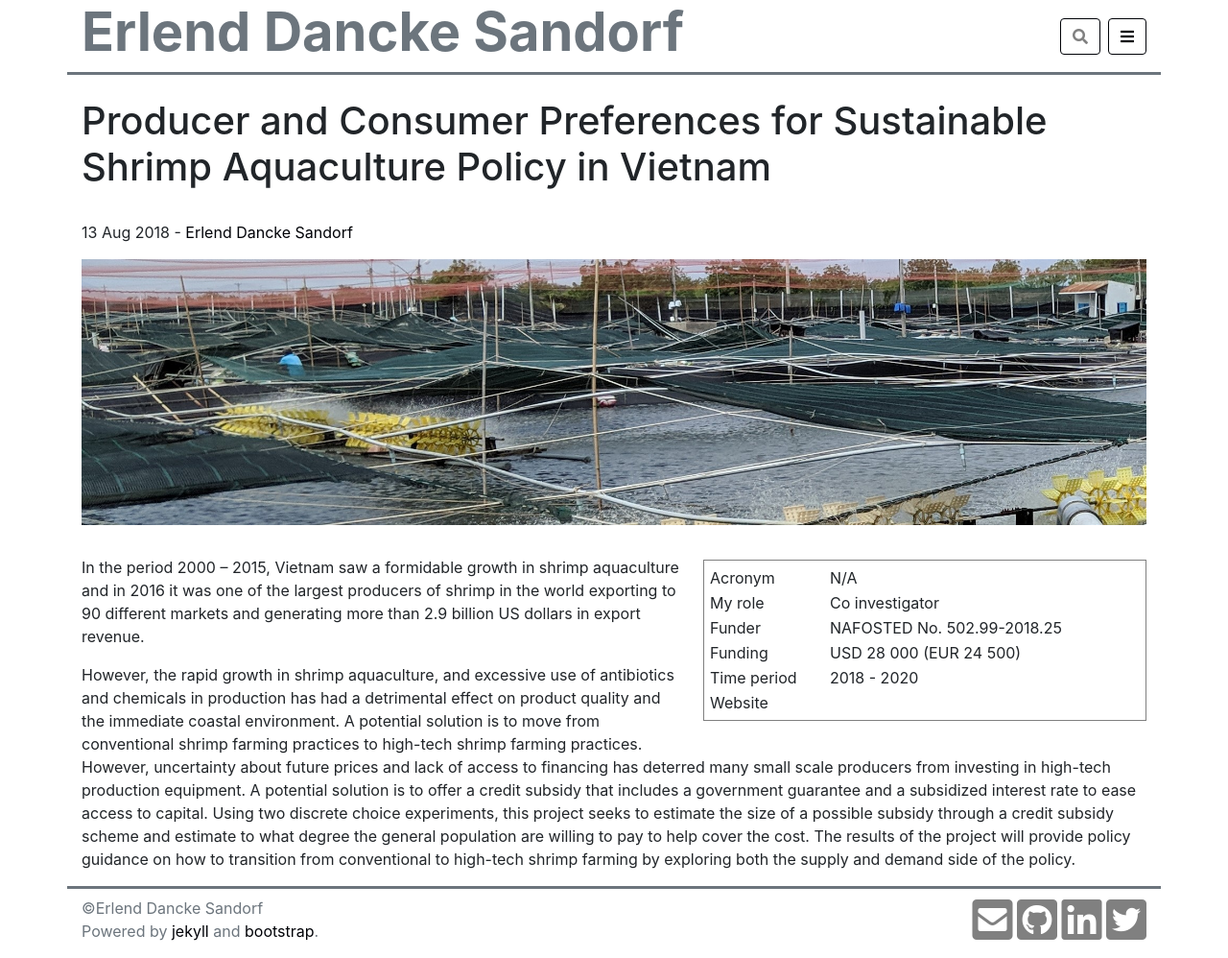
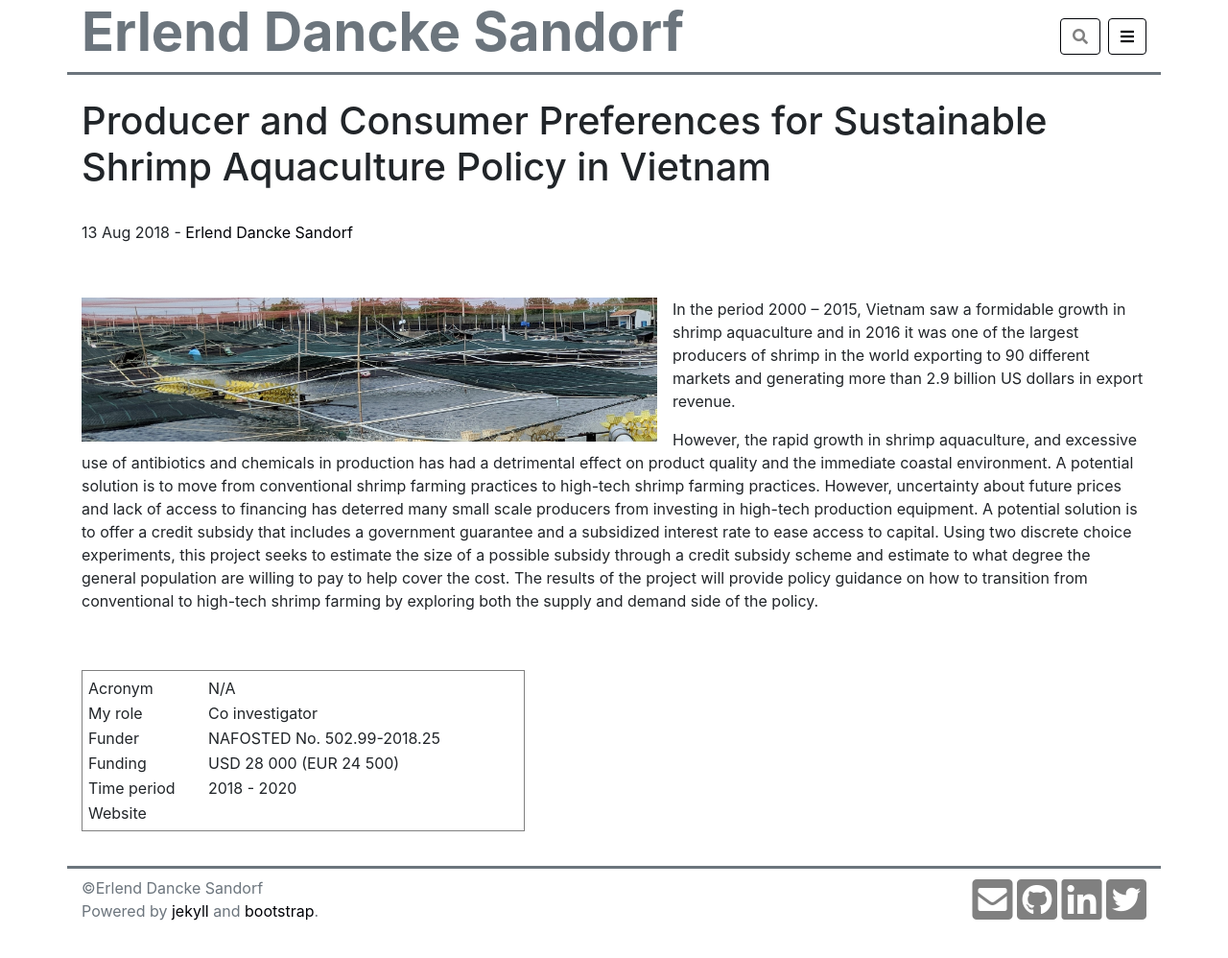
Before and after one commit to edsandorf/old-edsandorf-website, a Jekyll site: the page built from _projects/2018-08-13-sustainable-aquaculture.md, in a window 1280 px wide and 998 px high. Shown: the whole window at 96% size. Built offline with Jekyll 4.4.1, drawn with Linux system fonts in a browser that asks for light colours.

Commit message:
Updated project layouts

```diff
--- a/_layouts/project.html
+++ b/_layouts/project.html
@@ -16,12 +16,21 @@ layout: default
       </div>
     </div>
 
-    <div class = "row">
-      <img class = "img-fluid img-max-400 d-block mx-auto mb-3" src = "{{ site.baseurl }}/assets/img/{{ page.image }}">
+    <div class = "row mt-4">
+      <div class = "col-sm-12">
+              <img class = "img-fluid float-left img-project mt-3 mb-1 mr-3" src = "{{ site.baseurl }}/assets/img/{{ page.image }}">
+
+      <p class = "text-justify">
+        {{ content }}
+      </p>
+
+      </div>
     </div>
 
-      <div class = "project-info">
-        <table>
+    <div class = "row mt-4">
+      <div class = "col-sm-12">
+        <div class = "project-info">
+          <table>
           <!-- Row -->
           <tr>
             <td>
@@ -78,11 +87,6 @@ layout: default
           </tr>
         </table>
       </div>
-
-      <p class = "text-justify">
-        {{ content }}
-      </p>
-
-
-
+      </div>
+    </div>
   </div>
--- a/_sass/main.scss
+++ b/_sass/main.scss
@@ -16,10 +16,10 @@
 
 /* INFORMATION TABLE */
 .project-info {
-  float: right;
+  float: left;
   margin-top: 20px;
   margin-bottom: 20px;
-  margin-left: 20px;
+  margin-right: 20px;
   border: 1px solid var(--color-link-hover);
   padding: 5px;
 }
@@ -65,14 +65,23 @@
 }
 
 /* IMAGE SIZES POSTS */
-.img-max-400 {
-  max-height: 400px;
-  width: calc(100% - 30px);
+.img-project {
+  width: 600px;
 }
 
 
 .img-w-50 {
   width: calc(50% - 30px);
+}
+
+.card-img-custom {
+  width: 100%;
+  height: calc(width * 1.25);
+}
+
+.img-pubs {
+  max-height: calc(width * 1.25);
+  width: 400px;
 }
 
 /*  SEARCH */
@@ -87,7 +96,7 @@
 
 .img-search {
   width: 200px;
-  height: 112.5px;
+  height: 250px;
 }
 
 
```
